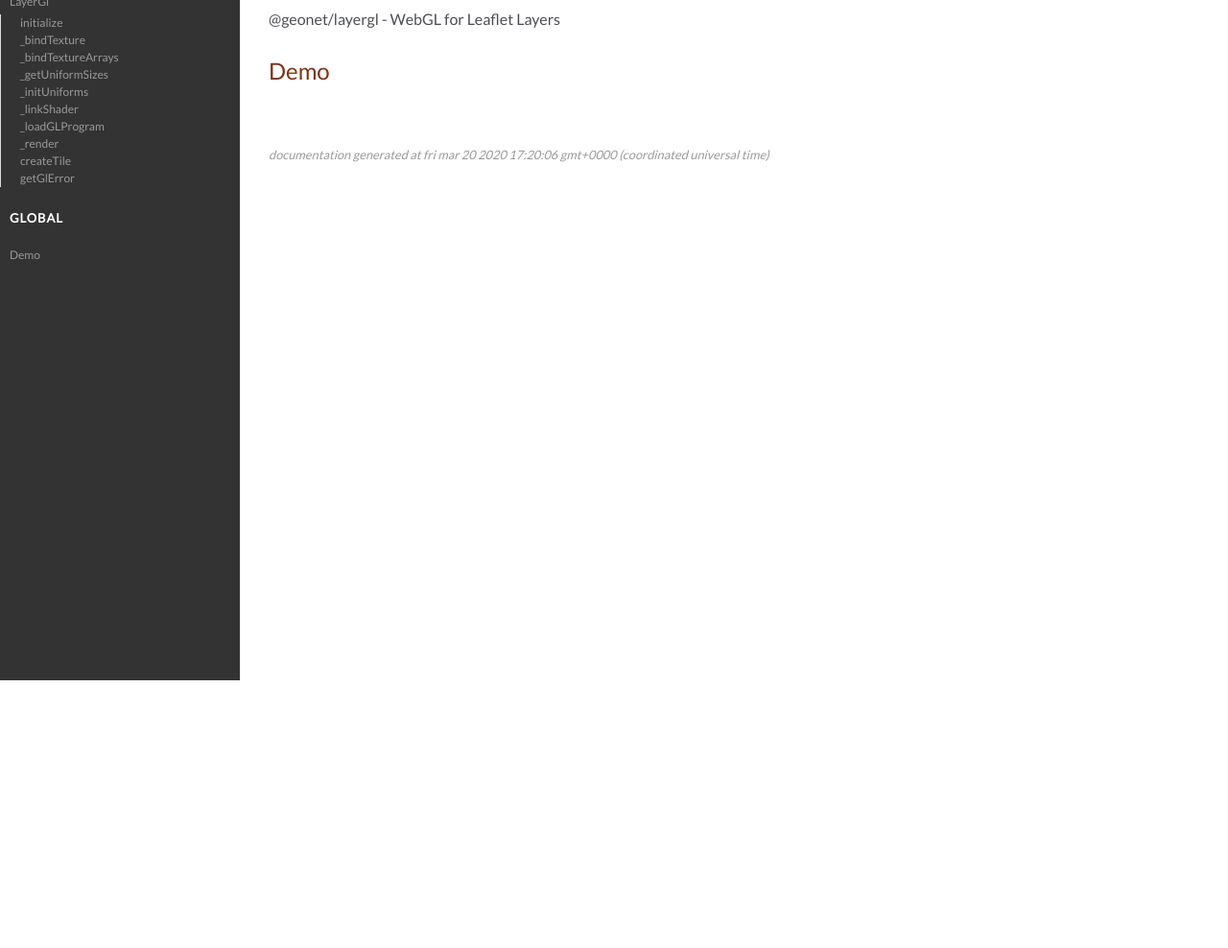
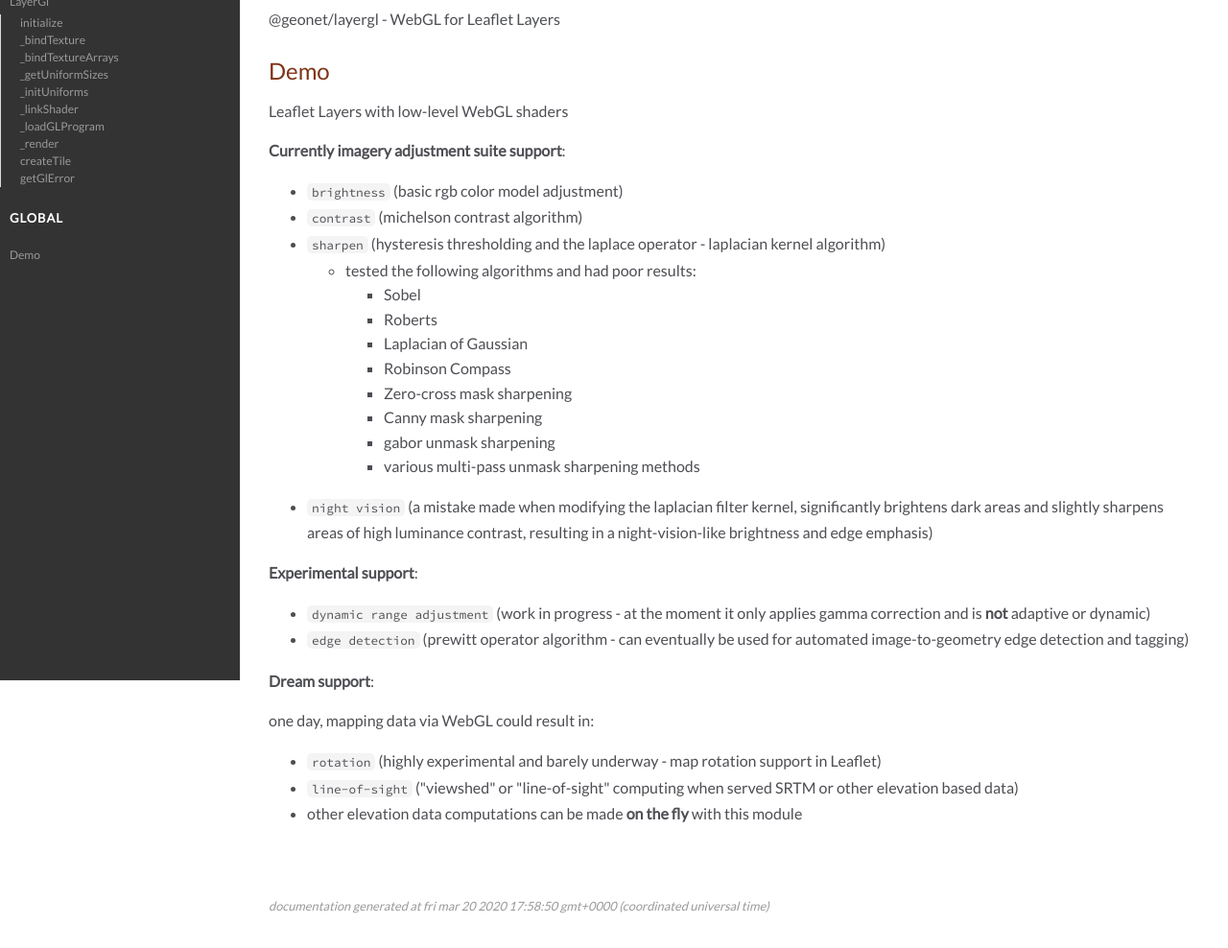
Before and after one commit to mi-sec/geonet-layergl, a plain HTML site: page index.html in a window 1280 px wide. Shown: the part 91-1079 px from the top of the page at 96% size. Before the commit the page ends 848 px from the top, so only its background shows below. Drawn offline with Linux system fonts and the light colour scheme.

Commit message:
gh-pages generated by gh-action

```diff
--- a/index.html
+++ b/index.html
@@ -49,7 +49,45 @@
     <section class="readme">
         <article><h1>geonet-layergl</h1>
 <p>@geonet/layergl - WebGL for Leaflet Layers</p>
-<h3><a href="./demo/">Demo</a></h3></article>
+<h3><a href="./demo/">Demo</a></h3>
+<p>Leaflet Layers with low-level WebGL shaders</p>
+<p><strong>Currently imagery adjustment suite support</strong>:</p>
+<ul>
+<li><code>brightness</code> (basic rgb color model adjustment)</li>
+<li><code>contrast</code> (michelson contrast algorithm)</li>
+<li><code>sharpen</code> (hysteresis thresholding and the laplace operator - laplacian kernel algorithm)
+<ul>
+<li>tested the following algorithms and had poor results:
+<ul>
+<li>Sobel</li>
+<li>Roberts</li>
+<li>Laplacian of Gaussian</li>
+<li>Robinson Compass</li>
+<li>Zero-cross mask sharpening</li>
+<li>Canny mask sharpening</li>
+<li>gabor unmask sharpening</li>
+<li>various multi-pass unmask sharpening methods</li>
+</ul>
+</li>
+</ul>
+</li>
+<li><code>night vision</code> (a mistake made when modifying the laplacian filter kernel, significantly brightens dark areas and
+slightly sharpens areas of high luminance contrast, resulting in a night-vision-like brightness and edge emphasis)</li>
+</ul>
+<p><strong>Experimental support</strong>:</p>
+<ul>
+<li><code>dynamic range adjustment</code> (work in progress - at the moment it only applies gamma correction and is <strong>not</strong> adaptive
+or dynamic)</li>
+<li><code>edge detection</code> (prewitt operator algorithm - can eventually be used for automated image-to-geometry edge detection
+and tagging)</li>
+</ul>
+<p><strong>Dream support</strong>:</p>
+<p>one day, mapping data via WebGL could result in:</p>
+<ul>
+<li><code>rotation</code> (highly experimental and barely underway - map rotation support in Leaflet)</li>
+<li><code>line-of-sight</code> (&quot;viewshed&quot; or &quot;line-of-sight&quot; computing when served SRTM or other elevation based data)</li>
+<li>other elevation data computations can be made <strong>on the fly</strong> with this module</li>
+</ul></article>
     </section>
 
 
@@ -62,7 +100,7 @@
 <br class="clear">
 
 <footer>
-    Documentation generated at Fri Mar 20 2020 17:20:06 GMT+0000 (Coordinated Universal Time)
+    Documentation generated at Fri Mar 20 2020 17:58:50 GMT+0000 (Coordinated Universal Time)
 </footer>
 
 <script>prettyPrint();</script>
```
Also changed, not shown: LayerGl.html (+1 -1 lines), global.html (+1 -1 lines), jsdocs.js.html (+1 -1 lines), packages_layergl_lib_layergl.js.html (+1 -1 lines).
